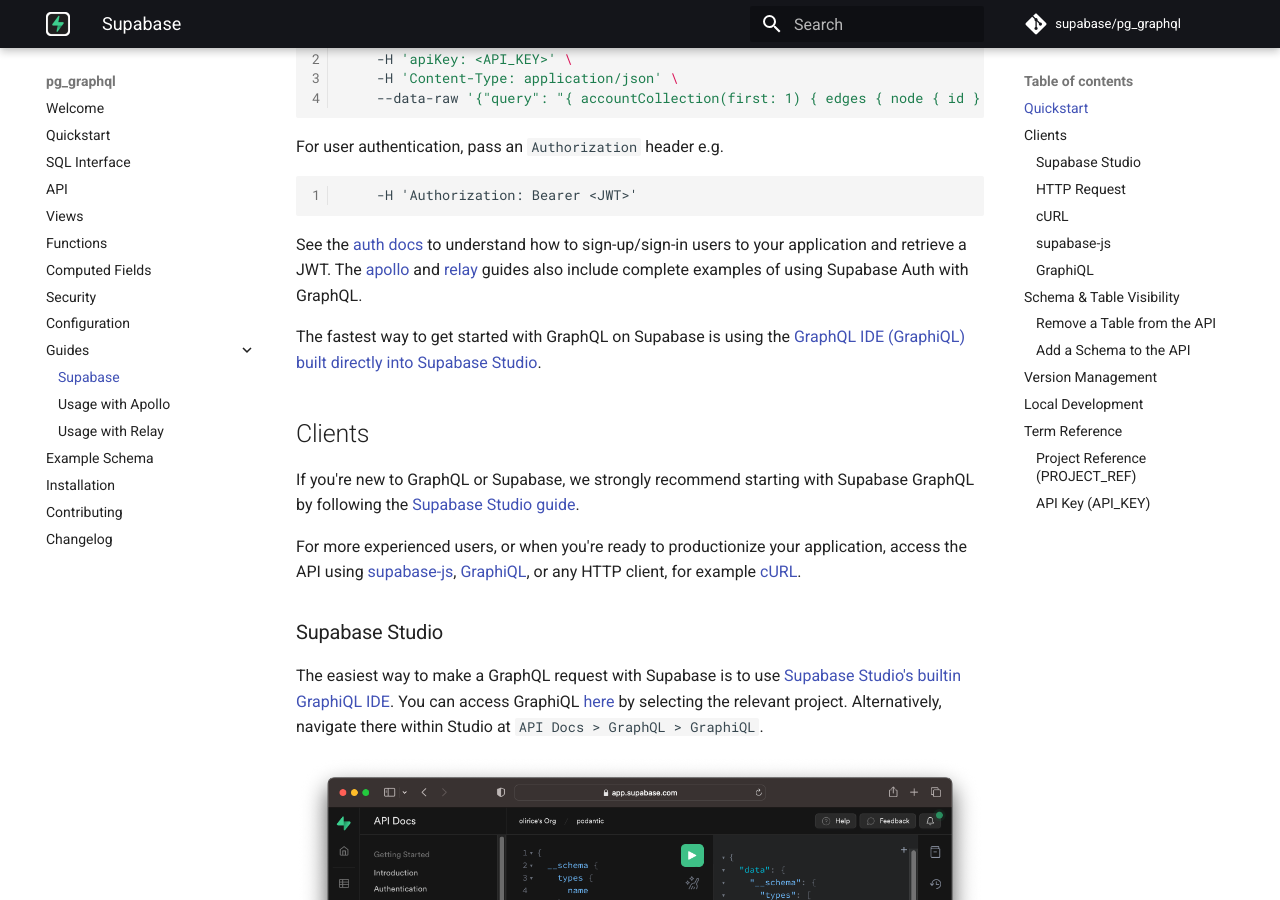
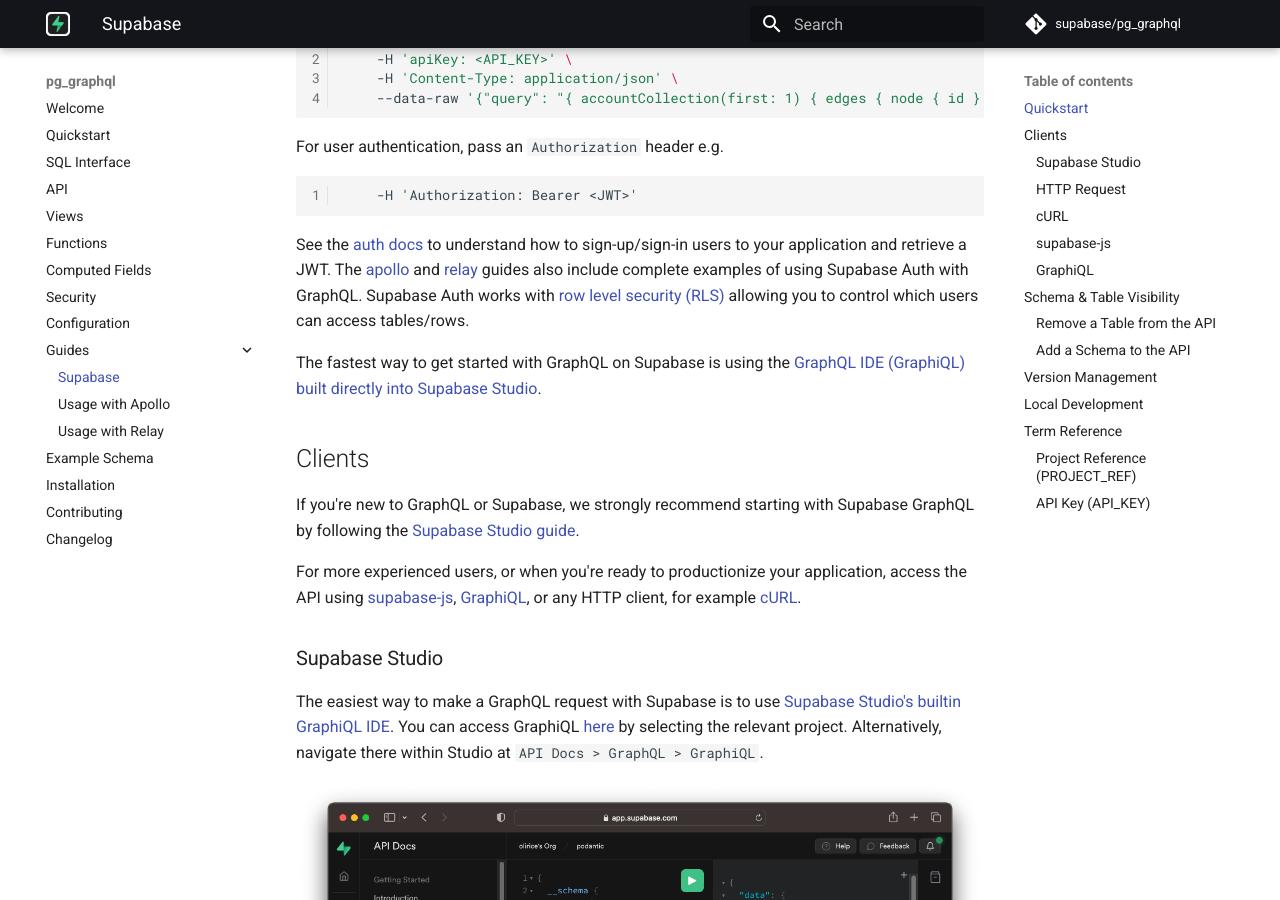
Before and after one commit to supabase/pg_graphql, an MkDocs documentation site: the page built from docs/supabase.md, in a window 1280 px wide and 900 px high, scrolled down 720 px. Built offline with MkDocs 1.6.1 and Material for MkDocs 9.7.7, drawn with Linux system fonts in a browser that asks for light colours; comment, search, counter and statistics services are not loaded.

Commit message:
add rls line

````diff
--- a/docs/supabase.md
+++ b/docs/supabase.md
@@ -27,7 +27,7 @@
 ```
     -H 'Authorization: Bearer <JWT>'
 ```
-See the [auth docs](https://supabase.com/docs/guides/auth/auth-email) to understand how to sign-up/sign-in users to your application and retrieve a JWT. The [apollo](usage_with_apollo.md) and [relay](usage_with_relay.md) guides also include complete examples of using Supabase Auth with GraphQL.
+See the [auth docs](https://supabase.com/docs/guides/auth/auth-email) to understand how to sign-up/sign-in users to your application and retrieve a JWT. The [apollo](usage_with_apollo.md) and [relay](usage_with_relay.md) guides also include complete examples of using Supabase Auth with GraphQL. Supabase Auth works with [row level security (RLS)](https://supabase.com/docs/guides/auth/row-level-security) allowing you to control which users can access tables/rows.
 
 The fastest way to get started with GraphQL on Supabase is using the [GraphQL IDE (GraphiQL) built directly into Supabase Studio](#supabase-studio).
 
````
